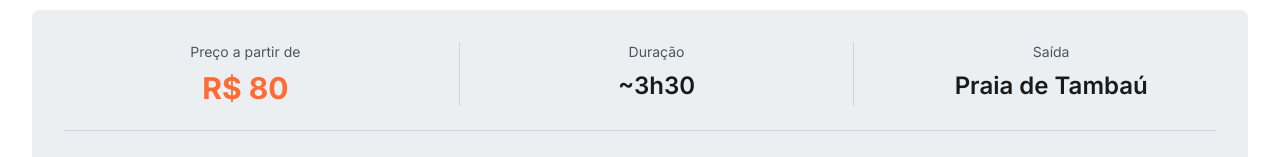
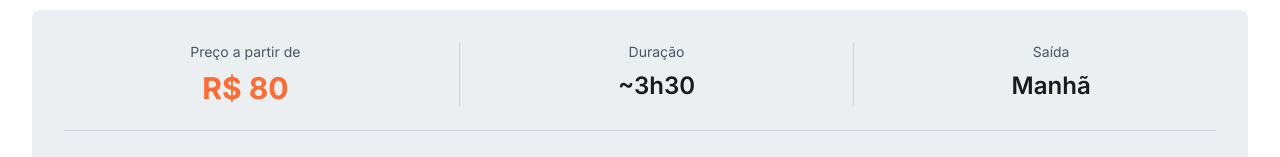
Before and after one commit to MurilloAffonso/cerebro-jampa, a Next.js app in the folder _site/: page /passeios/city-tour/jampa-historica in a window 1280 px wide. Shown: the part 614-771 px from the top of the page. Built offline with nearby package versions, Linux system fonts and the light colour scheme.

Commit message:
fix(site): corrige template individual dos passeios

```diff
--- a/_site/app/passeios/[categoria]/[slug]/page.tsx
+++ b/_site/app/passeios/[categoria]/[slug]/page.tsx
@@ -197,7 +197,7 @@ export default function PasseioPage({ params }: PasseioPageProps) {
         <InfoCard
           preco={passeio.preco}
           duracao={passeio.duracao}
-          saida="Praia de Tambaú"
+          saida={passeio.saida}
           observacao={passeio.observacoes}
           whatsappUrl={whatsappUrl}
         />
```
